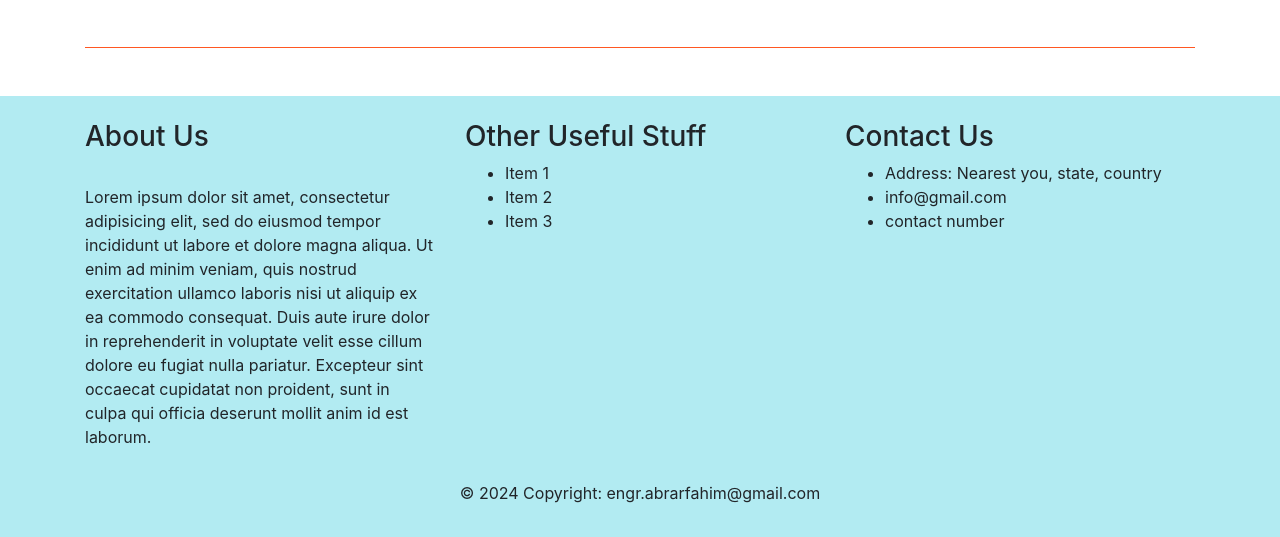
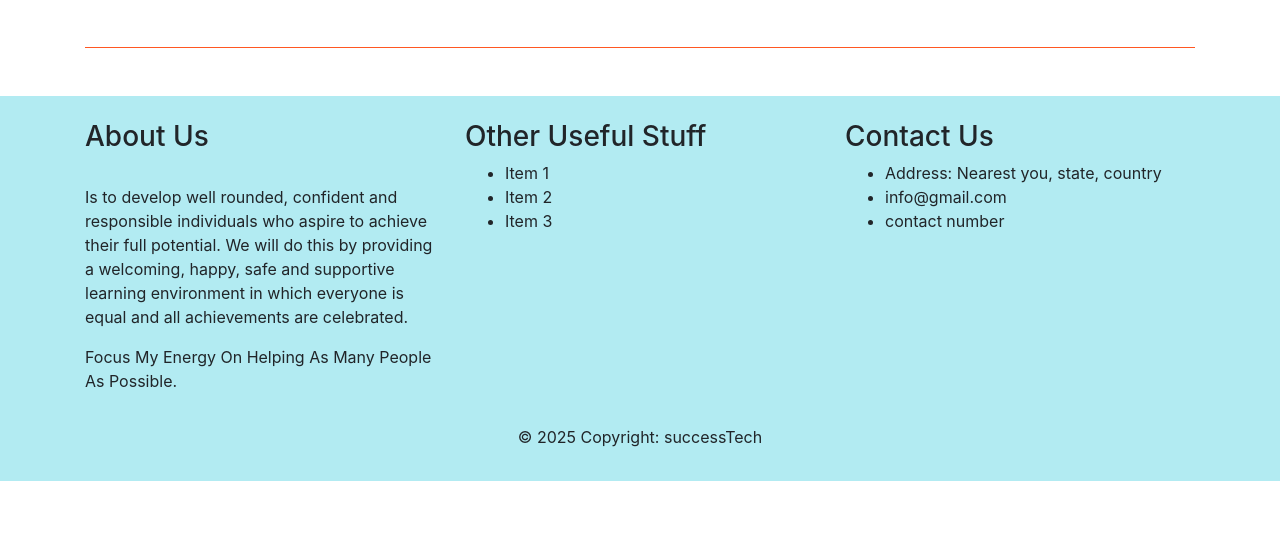
Before and after one commit to NaziruAI/light-CES, a Django app: page / in a window 1280 px wide. Shown: the part 2484-3021 px from the top of the page. After the commit the page ends 2965 px from the top, so only its background shows below. Run offline with Django 5.2, Linux system fonts and the light colour scheme; data comes from the database, SQL or seed files in the repository; both versions use the stored data as it was after the commit; some libraries are stand-ins or nearby versions.

Commit message:
another commit

```diff
--- a/app_users/templates/app_users/index.html
+++ b/app_users/templates/app_users/index.html
@@ -1,6 +1,6 @@
 {% extends 'base.html'  %}
 {% load static %}
-{%block title %}index page{% endblock%}
+{%block title %}home page{% endblock%}
 
 {% block image_block%}
 <header>
@@ -9,14 +9,13 @@
             <div class="row d-flex justify-content-center text-center">
               <div class="col-md-10 text-white">
                 <!-- heading -->
-                <h2 class="display-4 font-weight-bold white-text  p-5 mb-2" style="color:#ff5722;" > Start Learning </h2>
+                <h2 class="display-4 font-weight-bold white-text  p-5 mb-2" style="color:#ff5722;" > LIGHT COUNSELLING CENTER AND EDUCATIONAL SERVICES </h2>
 
                 <!-- divider -->
                 <hr style="color:#ff5722;">
 
                 <!-- description -->
-                <h4 class="white-text my-4">Lorem ipsum dolor sit amet, consectetur adipisicing elit.
-                          Deleniti
+                <h4 class="white-text my-4"><strong>MOTTO: </strong>A healthy life awaits for you
                           consequuntur.</h4>
                 <a href="{% url 'curriculum:standard_list' %}"> <button type="button" class="btn" style="color:#ff5722;border-color:#ff5722;"> Start Now</button> </a>
 
@@ -26,10 +25,10 @@
                     <a href="contact"> <button type="button" class="btn" style="color:#ff5722;border-color:#ff5722;">Send Feedback</button> </a>
                   </div>
                   <div class="col">
-                    <a href="https://github.com/somvirs57/school_learning_management"> <button type="button" class="btn" style="color:#ff5722;border-color:#ff5722;"> Get on GitHub</button> </a>
+                    <a href="https://web.facebook.com/?_rdc=1&_rdr"> <button type="button" class="btn" style="color:#ff5722;border-color:#ff5722;"> Facebook </button> </a>
                   </div>
                   <div class="col">
-                    <a href="https://www.youtube.com/c/LearningBots"> <button type="button" class="btn" style="color:#ff5722;border-color:#ff5722;"> Subscribe on Youtube</button> </a>
+                    <a href="https://www.youtube.com/"> <button type="button" class="btn" style="color:#ff5722;border-color:#ff5722;"> Subscribe on Youtube</button> </a>
                   </div>
                 </div>
 
@@ -47,17 +46,12 @@
     <!-- section 1 for standards-->
 
     <section class="text-center">
-                  <h2 class="mb-5 font-weight-bold" style="color:#ff5722;">Dive Into Learning</h2>
+                  <h2 class="mb-5 font-weight-bold" style="color:#ff5722;">About The Center Site</h2>
                   <!-- class row for description-->
                   <div class="row d-flex justify-content-center mb-4">
                     <!-- class column -->
                     <div class="col-md-8">
-                      <p class="grey-text">Lorem ipsum dolor sit amet, consectetur adipisicing elit. Quasi voluptate
-                                        hic
-                                        provident nulla repellat
-                                        facere esse molestiae ipsa labore porro minima quam quaerat rem, natus repudiandae debitis
-                                        est
-                                        sit pariatur.</p>
+                      <p class="grey-text">Light Counselling Center and Educational Services is a platform where trainees and trainers collaborate for effective learning. We offer diverse skills, such as Leatherwork, Agriculture, and Poultry, aimed at fostering skills for a sustainable and rewarding future.</p>
                     </div>
                   </div>
                   <!-- class row2 for cards -->
@@ -83,7 +77,6 @@
     </section>
     <hr class="my-5" style="color:#ff5722;">
     <!-- Section 2: Faculty Members -->
-
     <section class="text-center">
       <h2 class="mb-5 font-weight-bold" style="color:#ff5722;">Meet Our Faculty</h2>
       <div class="row d-flex justify-content-center mb-4">
--- a/templates/base.html
+++ b/templates/base.html
@@ -20,7 +20,7 @@
                   <div class="collapse navbar-collapse" id="basicExampleNav">
                       <ul class="navbar-nav ml-auto smooth-scroll">
                           <li class="nav-item">
-                              <a class="nav-link" href="{% url 'curriculum:standard_list' %}">Curriculum</a>
+                              <a class="nav-link" href="{% url 'curriculum:standard_list' %}">Skills</a>
                           </li>
                           {% if user.is_superuser %}
                           <li class="nav-item">
@@ -64,7 +64,13 @@
         <div class="row mt-4">
                   <div class="col-md-4 mt-4">
                             <h3>About Us</h3> <br>
-                            <p>Lorem ipsum dolor sit amet, consectetur adipisicing elit, sed do eiusmod tempor incididunt ut labore et dolore magna aliqua. Ut enim ad minim veniam, quis nostrud exercitation ullamco laboris nisi ut aliquip ex ea commodo consequat. Duis aute irure dolor in reprehenderit in voluptate velit esse cillum dolore eu fugiat nulla pariatur. Excepteur sint occaecat cupidatat non proident, sunt in culpa qui officia deserunt mollit anim id est laborum.</p>
+                              <p>Is to develop well rounded, confident and responsible
+                                individuals who aspire to achieve their full potential.
+                                We will do this by providing a welcoming, happy, safe
+                                and supportive learning environment in which everyone is equal
+                                and all achievements are celebrated.</p>
+                            <p>Focus My Energy On Helping As Many People As Possible.</p>
+
                   </div>
                   <div class="col-md-4 mt-4">
                             <h3>Other Useful Stuff</h3>
@@ -84,7 +90,7 @@
                   </div>
         </div>
         <div class="footer-copyright text-center py-3">
-            <p>© 2024 Copyright: engr.abrarfahim@gmail.com</p>
+            <p>© 2025 Copyright: successTech</p>
         </div>
       </div>
     </footer>
```
Also changed, not shown: db.sqlite3, media/Images/Subject_Pictures/001.jpg (added), media/Images/Subject_Pictures/002.jpg (added), media/Images/Subject_Pictures/003.jpg (added), media/Images/Subject_Pictures/004.jpeg (added), media/Images/Subject_Pictures/101.webp (added), media/Images/Subject_Pictures/102.webp (added), 2 other files.
